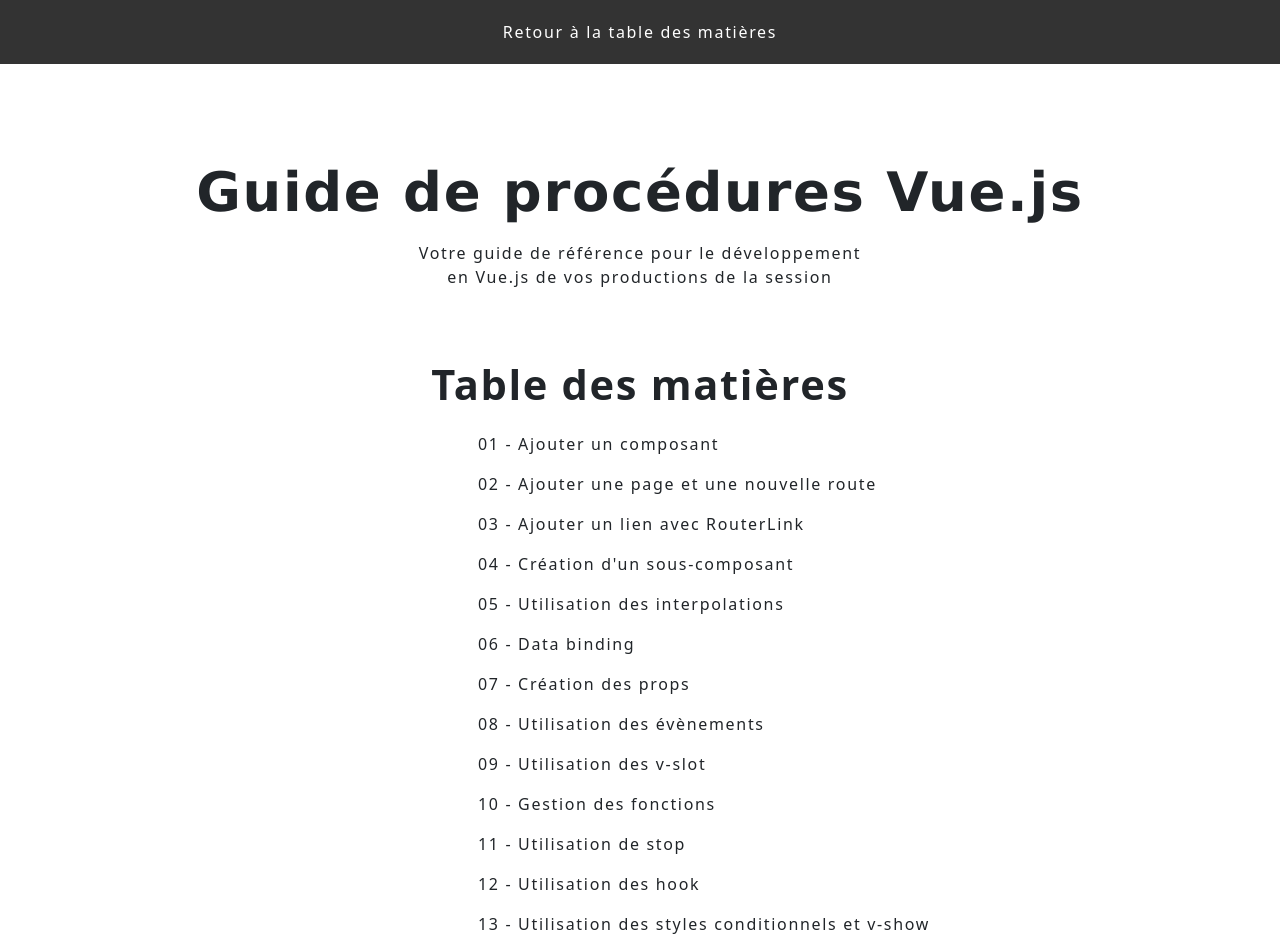
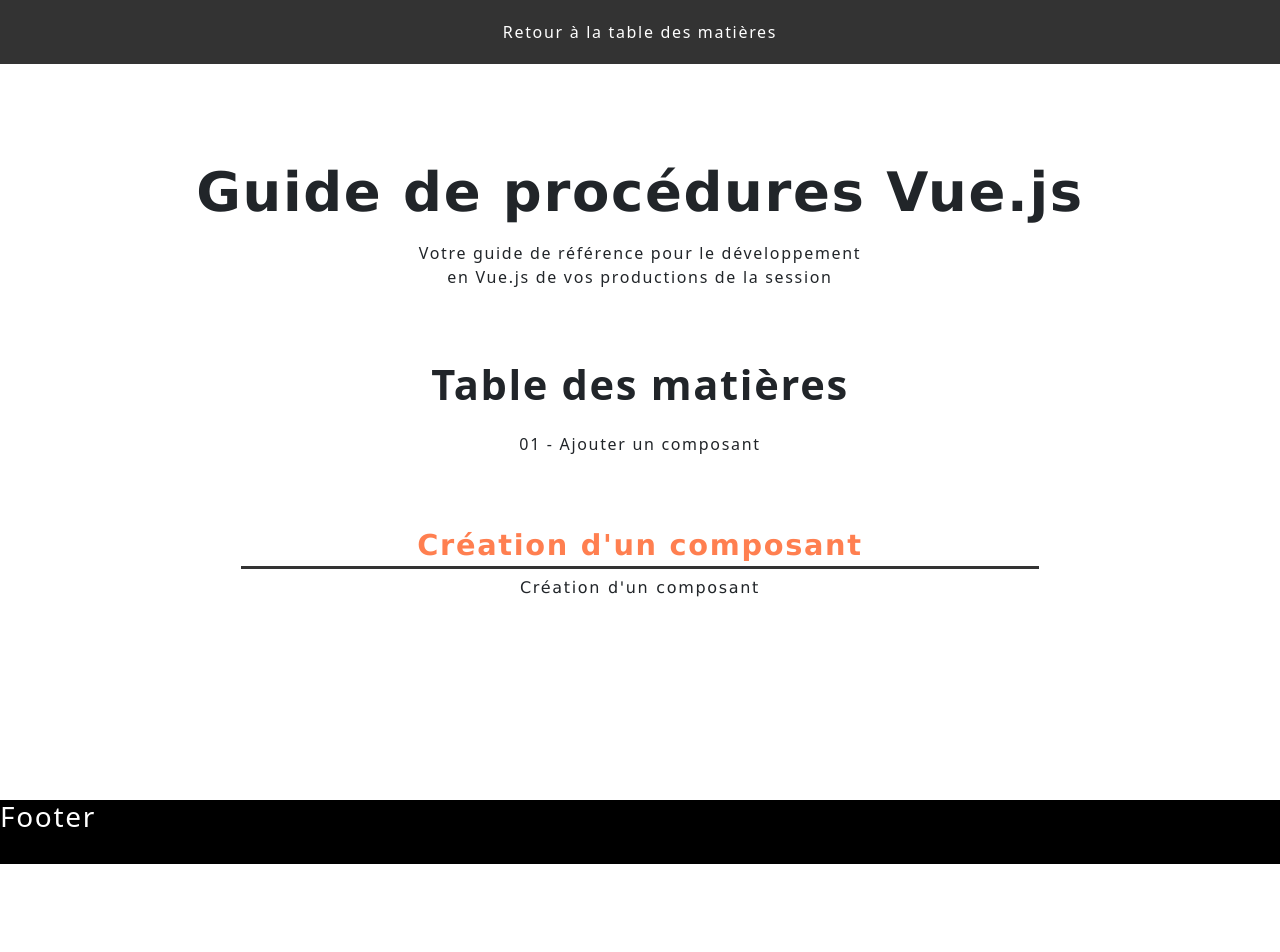
Before and after one commit to ycharles-cstj/aideVueJs, a Vue app: page / in a window 1280 px wide. Shown: the top 952 px of the page. After the commit the page ends 864 px from the top, so only its background shows below. Built offline with nearby package versions, Linux system fonts and the light colour scheme.

Commit message:
fix-ajustement-titre

```diff
--- a/src/assets/scss/pages/page-index.scss
+++ b/src/assets/scss/pages/page-index.scss
@@ -31,12 +31,20 @@
 ul.listeContenu {
     @include setFlex(column, start, start);
     @include resetBox;
-    padding-left: 64px;
+    //padding-left: 64px;
     margin-top: 8px;
 
     & li {
         @include resetBox;
         padding: 8px 0;
-        margin-left : 64px;
+        //margin-left : 16px;
+
+        & > a{
+
+            &:hover{
+                color: coral;
+            }
+
+        }
     }
 }
--- a/src/views/PageAccueil.vue
+++ b/src/views/PageAccueil.vue
@@ -2,6 +2,8 @@
     import TitreContent from "@/components/app/TitreContent/TitreContent.vue";
 
     import TitreSection from "@/components/app/TitreSection/TitreSection.vue";
+
+
 </script>
 
 <template>
@@ -19,22 +21,7 @@
             <p>Table des matières</p>
 
             <ul class="listeContenu">
-                <li> <span>01</span> - Ajouter un composant</li>
-                <li> <span>02</span> - Ajouter une page et une nouvelle route</li>
-                <li> <span>03</span> - Ajouter un lien avec RouterLink</li>
-                <li> <span>04</span> - Création d'un sous-composant</li>
-                <li> <span>05</span> - Utilisation des interpolations</li>
-                <li> <span>06</span> - Data binding</li>
-                <li> <span>07</span> - Création des props</li>
-                <li> <span>08</span> - Utilisation des évènements</li>
-                <li> <span>09</span> - Utilisation des v-slot</li>
-                <li> <span>10</span> - Gestion des fonctions</li>
-                <li> <span>11</span> - Utilisation de stop </li>
-                <li> <span>12</span> - Utilisation des hook </li>
-                <li> <span>13</span> - Utilisation des styles conditionnels et v-show</li>
-                <li> <span>14</span> - Utilisation du v-model et des formulaires</li>
-                <li> <span>15</span> - Utilisation de v-for</li>
-                <li> <span>16</span> - Axios</li>
+                <li> <RouterLink to="/composant"><span>01</span> - Ajouter un composant </RouterLink></li>
             </ul>
         </div>
 
```
